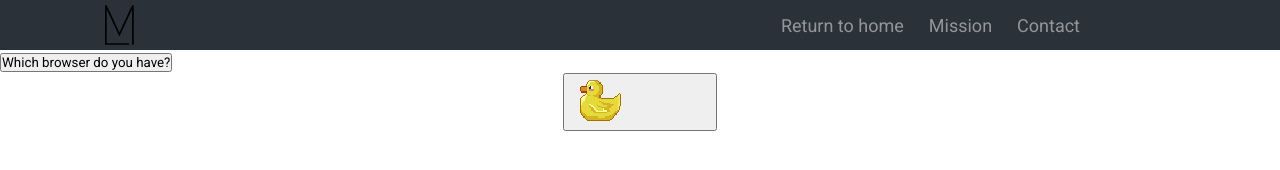
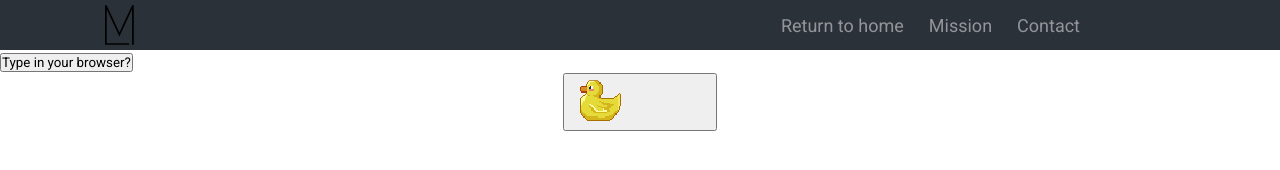
Before and after one commit to MariusREL/intropage, a plain HTML site: page about/about.html in a window 1280 px wide. Drawn offline with Linux system fonts and the light colour scheme.

Commit message:
fix: reword confusing browser question

```diff
--- a/about/about.html
+++ b/about/about.html
@@ -21,7 +21,7 @@
     </div>
     <h1>Fillertext</h1>
 
-    <h2><button class="browserButton">Which browser do you have?</button></h2>
+    <h2><button class="browserButton">Type in your browser?</button></h2>
   </body>
 
 
```
